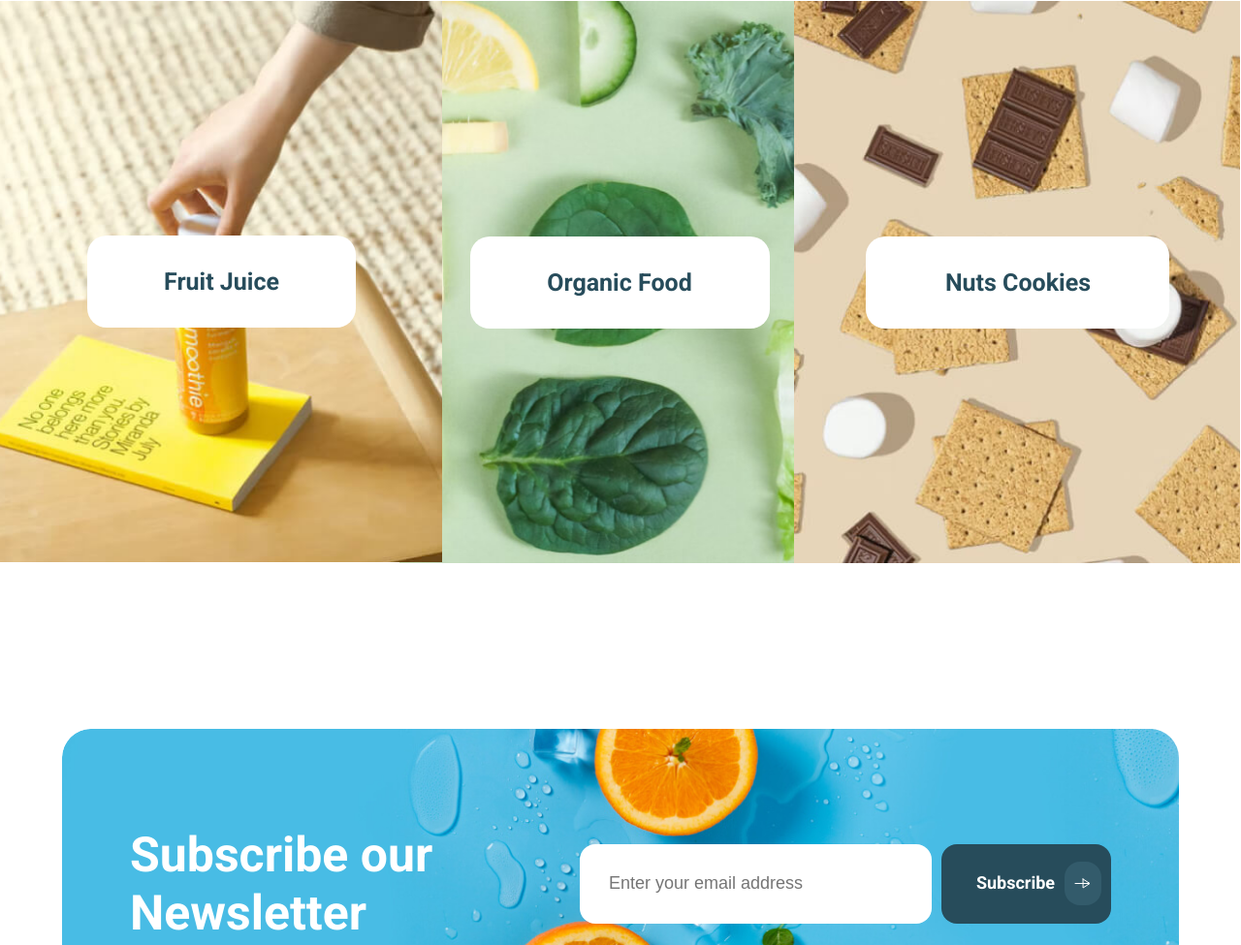
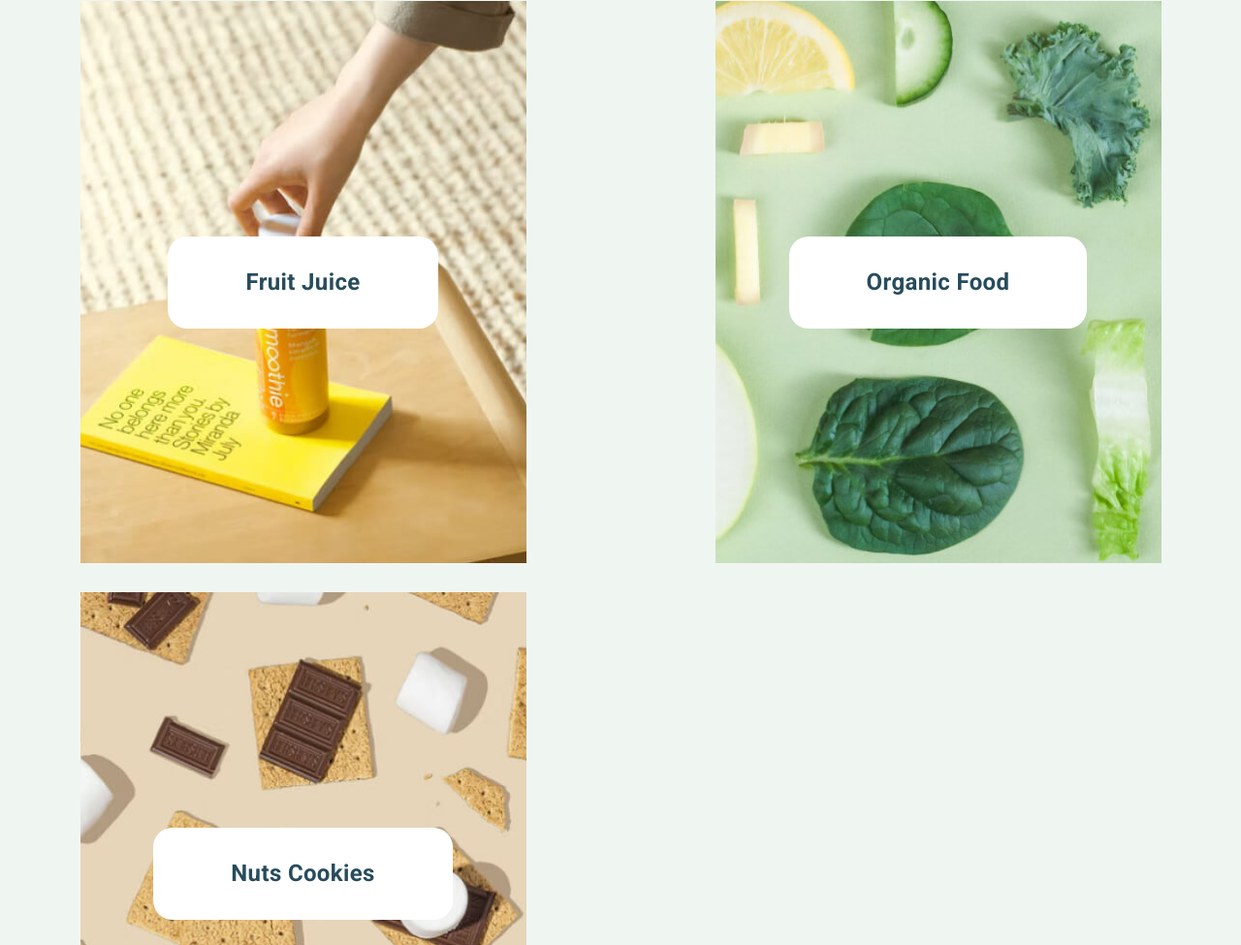
Before and after one commit to DaniilRazgulau/exam-1, a plain HTML site: page index.html in a window 1280 px wide. Shown: the part 9178-10153 px from the top of the page at 97% size. Drawn offline with Linux system fonts and the light colour scheme.

Commit message:
media 1152px ready

```diff
--- a/css/media.css
+++ b/css/media.css
@@ -34,3 +34,41 @@
         border-radius: 30px;
     }
 }
+
+@media (max-width: 1152px){
+    .organic__content__clean,
+    .organic__content__post{
+        display: none;
+    }
+
+    .organic__content__clean__text,
+    .organic__content__post__text{
+        margin-left: auto;
+    }
+
+    .organic__content{
+        width: 450px;
+    }
+
+    .organic__content h1{
+        width: 450px;
+    }
+
+    .organic__content__1,
+    .organic__content__2{
+        margin-bottom: 20px;
+    }
+
+    .eco-friendly{
+        background-size: 100%;
+    }
+
+    .eco-friendly__content{
+        border-radius: 30px;
+        margin: 0 auto;
+    }
+}
+
+@media (max-width: 1024px){
+
+}
--- a/css/style.css
+++ b/css/style.css
@@ -299,6 +299,10 @@ body{
     font-weight: 700;
 }
 
+.Product__block__content__btn:hover{
+    background: #335b6b;
+}
+
 .Product__block__content h2{
     font-size: 22px;
     line-height: 35.2px;
@@ -537,78 +541,60 @@ body{
     margin-bottom: 9px;
 }
 
-.section-2{
-    margin: 140px 0;
+.registration{
+    padding-top: 31px;
 }
 
-.section-2__wrapper{
-    display: flex;
+.section-2 {
+    background: #EFF6F1;
 }
 
-.section-2__fruit-juice{
-    background-image: url(../images/fruit-juice.png);
-    background-repeat: no-repeat;
-    position: absolute;
-    left: 0;
+.section-2 .container{
+    max-width: 1440px;
+    width: 100%;
 }
 
-.section-2__content__block-1{
-    color: #274C5B;
-    background-color: #fff;
-    padding: 30px 79px 30px 79px;
-    border-radius: 20px;
-    font-size: 25px;
-    line-height: 35px;
-    font-weight: 700;
+.section-2__wrapper {
+    padding: 140px 0;
+    display: grid;
+    grid-template-columns: repeat(auto-fit, minmax(460px, 1fr));
+    gap: 30px;
+    justify-items: center;
+    align-items: center;
+    justify-content: center;
 }
 
-.section-2__content-1{
-    margin: 242px 89px 242px 90px;
+.section-2__item {
+    width: 460px;
+    height: 580px;
+    display: flex;
+    justify-content: center;
+    align-items: center;
 }
 
-.section-2__organic-food{
-    background-image: url(../images/organic-food.png);
-    background-repeat: no-repeat;
-    margin: 0 auto;
+.section-2__item:nth-child(1) {
+    background: url(../images/fruit-juice.png) no-repeat left top;
 }
 
-.section-2__content__block-2{
-    color: #274C5B;
-    background-color: #fff;
-    padding: 30px 80px 30px 79px;
-    border-radius: 20px;
-    font-size: 25px;
-    line-height: 35px;
-    font-weight: 700;
+.section-2__item:nth-child(2) {
+    background: url(../images/organic-food.png) no-repeat left top;
 }
 
-.section-2__content-2{
-    margin: 243px 74px 242px 73px;
+.section-2__item:nth-child(3) {
+    background: url(../images/nuts-cookies.png) no-repeat left top;
 }
 
-.section-2__nuts-cookies{
-    background-image: url(../images/nuts-cookies.png);
-    background-repeat: no-repeat;
-    position: absolute;
-    right: 0;
-}
-
-.section-2__content__block-3{
+.section-2__item__link {
+    text-decoration: none;
+    padding: 30px 80px;
+    background: #fff;
+    border-radius: 20px;
     color: #274C5B;
-    background-color: #fff;
-    padding: 30px 81px 30px 82px;
-    border-radius: 20px;
-    font-size: 25px;
+    font-family: 'Roboto';
+    font-size: 24px;
+    font-weight: 700;
     line-height: 35px;
-    font-weight: 700;
-}
-
-.section-2__content-3{
-    margin: 243px 74px 242px 74px;
-}
-
-.registration{
-    padding-top: 31px;
+    letter-spacing: 0.36px;
 }
 
 .registration__bg{
--- a/index.html
+++ b/index.html
@@ -350,26 +350,14 @@
             <div class="section-2">
                 <div class="container">
                     <div class="section-2__wrapper">
-                        <div class="section-2__fruit-juice">
-                            <div class="section-2__content-1">
-                                <div class="section-2__content__block-1">
-                                    Fruit Juice
-                                </div>
-                            </div>
+                        <div class="section-2__item">
+                            <a class="section-2__item__link" href="#">Fruit Juice</a>
                         </div>
-                        <div class="section-2__organic-food">
-                            <div class="section-2__content-2">
-                                <div class="section-2__content__block-2">
-                                    Organic Food
-                                </div>
-                            </div>
+                        <div class="section-2__item">
+                            <a class="section-2__item__link" href="#">Organic Food</a>
                         </div>
-                        <div class="section-2__nuts-cookies">
-                            <div class="section-2__content-3">
-                                <div class="section-2__content__block-3">
-                                    Nuts Cookies
-                                </div>
-                            </div>
+                        <div class="section-2__item">
+                            <a class="section-2__item__link" href="#">Nuts Cookies</a>
                         </div>
                     </div>
                 </div>
```
